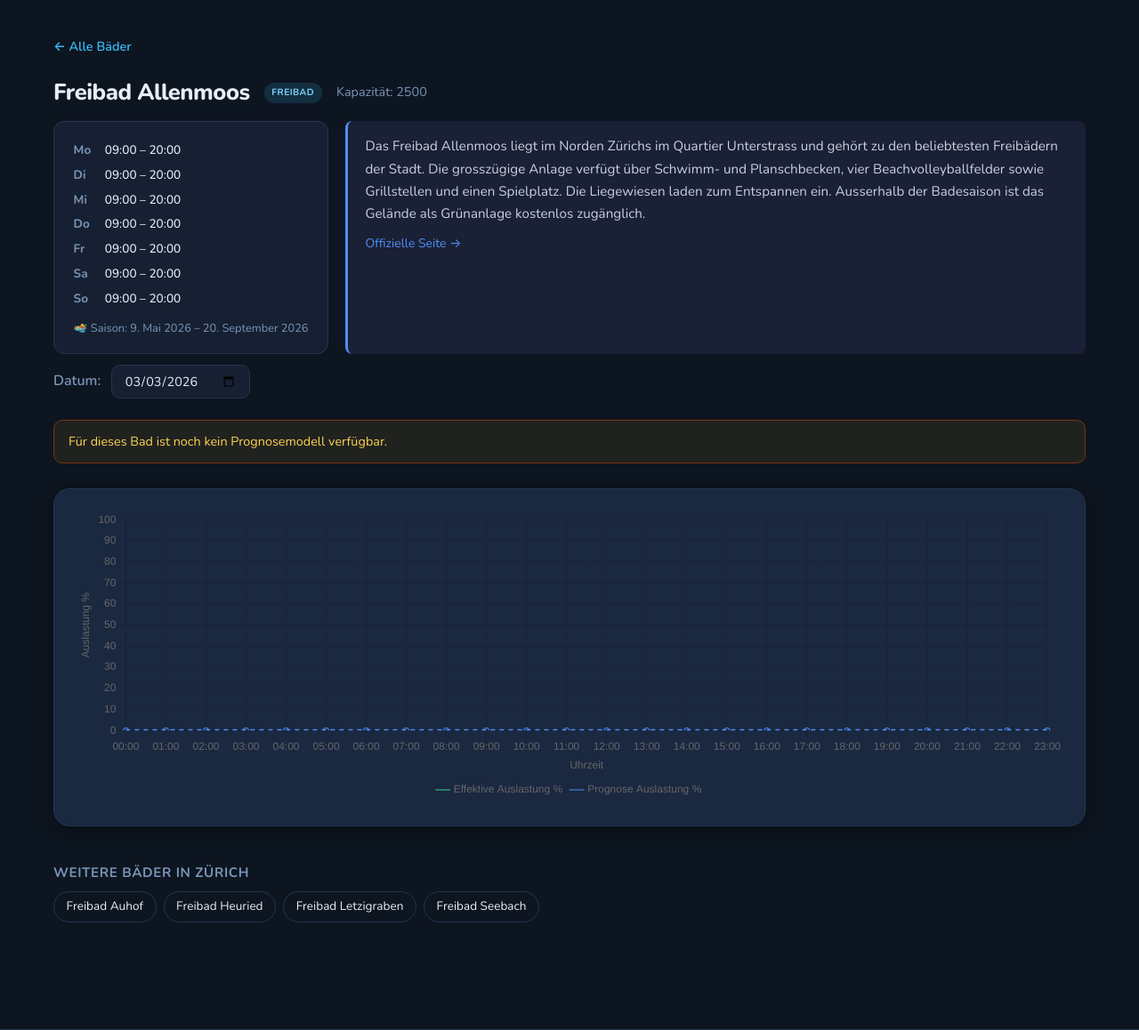
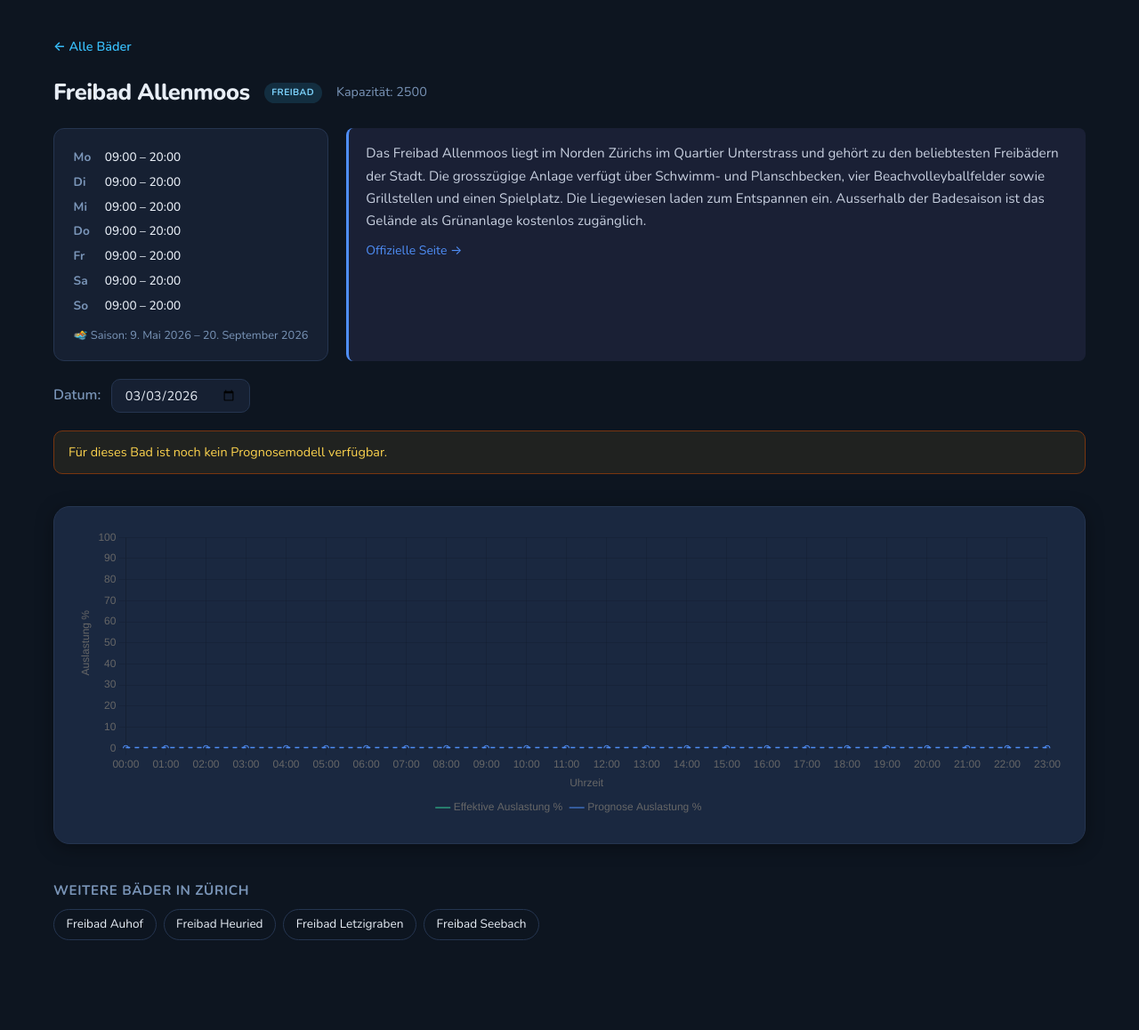
Before and after one commit to mekanics/badifrei, a FastAPI app: page /bad/fb001 in a window 1280 px wide. Shown: the part 61-1219 px from the top of the page at 89% size. Run offline with FastAPI, Linux system fonts and the light colour scheme; some libraries are stand-ins or nearby versions.

Commit message:
Update some spacing

```diff
--- a/api/static/style.css
+++ b/api/static/style.css
@@ -386,7 +386,6 @@ body {
 	display: flex;
 	align-items: center;
 	gap: 0.75rem;
-	margin-bottom: 0.75rem;
 }
 
 .date-row label {
--- a/api/templates/pool.html
+++ b/api/templates/pool.html
@@ -119,7 +119,8 @@ Prognose. Wann ist es am ruhigsten?{% endblock %}
     <div class="pool-description-block">
       <p class="pool-description-text">{{ pool.description }}</p>
       {% if pool.official_url %}
-    <p class="pool-official-link"><a href="{{ pool.official_url }}" target="_blank" rel="noopener noreferrer">Offizielle
+      <p class="pool-official-link"><a href="{{ pool.official_url }}" target="_blank"
+          rel="noopener noreferrer">Offizielle
           Seite →</a></p>
       {% endif %}
     </div>
@@ -130,7 +131,8 @@ Prognose. Wann ist es am ruhigsten?{% endblock %}
   <div class="beste-zeiten-block">
     <h3 class="beste-zeiten-title">🕐 Beste Besuchszeiten</h3>
     <p class="beste-zeiten-text">
-    Die ruhigste Zeit im Wochenverlauf ist typischerweise <strong>{{ weekly_insights.quietest_day_name }}</strong> um <strong>{{ weekly_insights.quietest_hour_str }} Uhr</strong>.
+      Die ruhigste Zeit im Wochenverlauf ist typischerweise <strong>{{ weekly_insights.quietest_day_name }}</strong> um
+      <strong>{{ weekly_insights.quietest_hour_str }} Uhr</strong>.
       {% if weekly_insights.weekday_quieter_than_weekend == true %}
       Unter der Woche ist es in der Regel ruhiger als am Wochenende.
       {% elif weekly_insights.weekday_quieter_than_weekend == false %}
@@ -168,13 +170,13 @@ Prognose. Wann ist es am ruhigsten?{% endblock %}
 <style>
   .pool-layout {
     display: grid;
-    gap: 0.75rem;
+    gap: 1.25rem;
   }
 
   .pool-info-grid {
     display: grid;
     grid-template-columns: auto 1fr;
-    gap: 1.2rem;
+    gap: 1.25rem;
   }
 
   @media (max-width: 600px) {
@@ -217,12 +219,14 @@ Prognose. Wann ist es am ruhigsten?{% endblock %}
     border-radius: 8px;
     border-left: 3px solid #34d399;
   }
+
   .beste-zeiten-title {
     margin: 0 0 0.4rem;
     font-size: 0.95rem;
     font-weight: 700;
     color: #e8eaf0;
   }
+
   .beste-zeiten-text {
     margin: 0;
     color: #c8d0e0;
@@ -233,6 +237,7 @@ Prognose. Wann ist es am ruhigsten?{% endblock %}
   .related-pools-block {
     margin-top: 2.5rem;
   }
+
   .related-pools-title {
     font-size: 0.95rem;
     font-weight: 700;
@@ -241,6 +246,7 @@ Prognose. Wann ist es am ruhigsten?{% endblock %}
     text-transform: uppercase;
     letter-spacing: 0.04em;
   }
+
   .related-pools-list {
     list-style: none;
     padding: 0;
@@ -249,6 +255,7 @@ Prognose. Wann ist es am ruhigsten?{% endblock %}
     flex-wrap: wrap;
     gap: 0.5rem;
   }
+
   .related-pool-link {
     display: inline-block;
     padding: 0.35rem 0.85rem;
@@ -259,6 +266,7 @@ Prognose. Wann ist es am ruhigsten?{% endblock %}
     text-decoration: none;
     transition: border-color 0.15s, color 0.15s;
   }
+
   .related-pool-link:hover {
     border-color: var(--accent);
     color: var(--accent);
```
Lines whose indentation alone changed are shown as unchanged.
